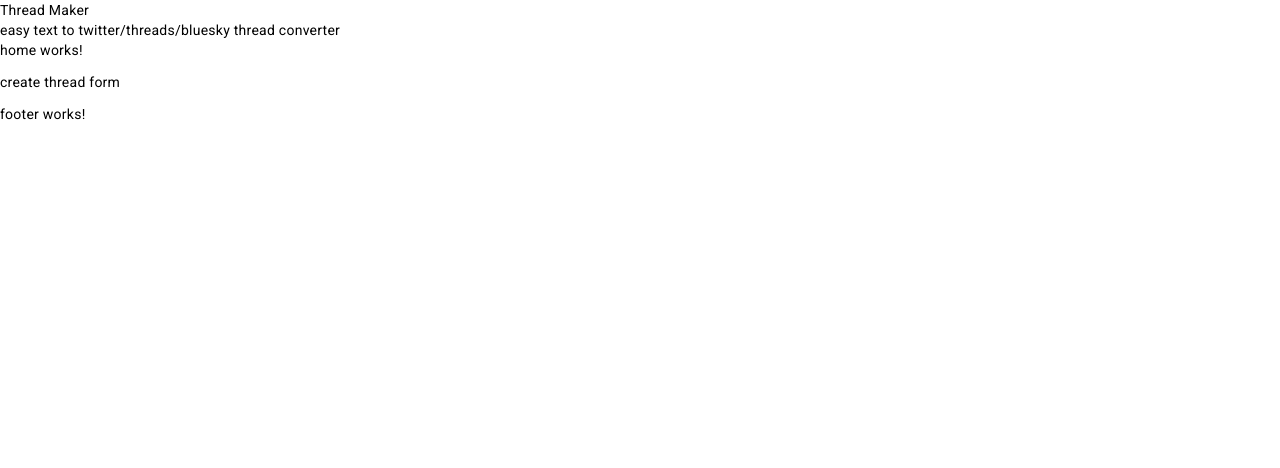
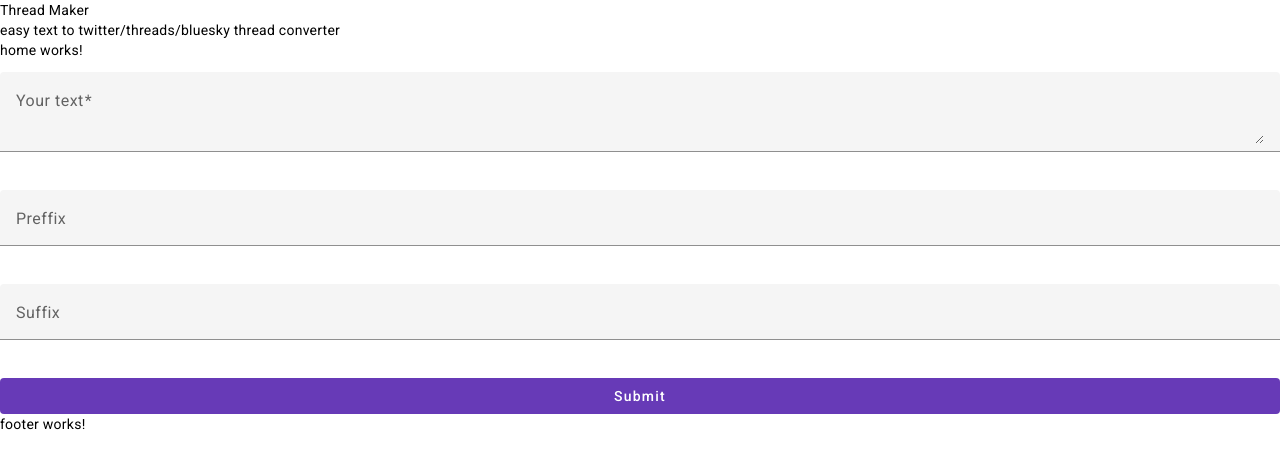
Before and after one commit to YevhenMalyi/thread-maker, an Angular app: page / in a window 1280 px wide. Shown: the top 468 px of the page. Built offline with nearby package versions, Linux system fonts and the light colour scheme.

Commit message:
added form

```diff
--- /dev/null
+++ b/src/app/core/modules/index.ts
@@ -0,0 +1 @@
+export * from './material-form';
--- /dev/null
+++ b/src/app/core/modules/material-form/index.ts
@@ -0,0 +1 @@
+export * from './material-form.module';
--- a/src/app/features/thread/components/create-thread-form/create-thread-form.component.html
+++ b/src/app/features/thread/components/create-thread-form/create-thread-form.component.html
@@ -1 +1,24 @@
-<p>create thread form</p>
+<form
+  class="app-create-thread-form"
+  [formGroup]="createThreadForm"
+  (ngSubmit)="onFormSubmit()"
+>
+  <mat-form-field>
+    <mat-label for="text">Your text</mat-label>
+    <textarea matInput name="text" formControlName="text"></textarea>
+  </mat-form-field>
+
+  <mat-form-field>
+    <mat-label for="prefix">Preffix</mat-label>
+    <input matInput type="textarea" name="prefix" formControlName="prefix"/>
+  </mat-form-field>
+
+  <mat-form-field>
+    <mat-label for="suffix">Suffix</mat-label>
+    <input matInput type="textarea" name="suffix" formControlName="suffix"/>
+  </mat-form-field>
+
+  <button mat-flat-button type="submit" color="primary">
+    Submit
+  </button>
+</form>
--- a/src/app/features/thread/components/create-thread-form/create-thread-form.component.scss
+++ b/src/app/features/thread/components/create-thread-form/create-thread-form.component.scss
@@ -0,0 +1,5 @@
+.app-create-thread-form {
+  display: flex;
+  flex-direction: column;
+  gap: 1rem;
+}
--- a/src/app/features/thread/components/create-thread-form/create-thread-form.component.ts
+++ b/src/app/features/thread/components/create-thread-form/create-thread-form.component.ts
@@ -1,4 +1,6 @@
 import { Component, OnInit } from '@angular/core';
+import { FormGroup, Validators } from '@angular/forms';
+import { FormBuilder } from '@angular/forms';
 import { ThreadsService } from '../../services';
 
 @Component({
@@ -7,10 +9,23 @@ import { ThreadsService } from '../../services';
   styleUrls: ['./create-thread-form.component.scss']
 })
 export class CreateThreadFormComponent implements OnInit {
-  constructor(private threadsService: ThreadsService) {
-  }
+  createThreadForm: FormGroup = this.formBuilder.group({
+    text: ['', Validators.required],
+    prefix: [''],
+    suffix: ['']
+  });
+
+  constructor(
+    private threadsService: ThreadsService,
+    private formBuilder: FormBuilder,
+  ) {}
 
   ngOnInit(): void {
     this.threadsService.test();
   }
+
+  onFormSubmit(): void {
+    console.log(this.createThreadForm);
+    this.threadsService.test();
+  }
 }
--- a/src/app/features/thread/components/create-thread-form/create-thread-form.module.ts
+++ b/src/app/features/thread/components/create-thread-form/create-thread-form.module.ts
@@ -1,9 +1,12 @@
 import { NgModule } from '@angular/core';
 
 import { CreateThreadFormComponent } from './create-thread-form.component';
+import { MaterialFormModule } from 'src/app/core/modules';
 
 @NgModule({
-  imports: [],
+  imports: [
+    MaterialFormModule,
+  ],
   exports: [CreateThreadFormComponent],
   declarations: [CreateThreadFormComponent],
   providers: [],
--- a/src/app/features/thread/thread.module.ts
+++ b/src/app/features/thread/thread.module.ts
@@ -1,5 +1,7 @@
 import { NgModule } from '@angular/core';
+
 import { CreateThreadFormModule } from './components';
+
 
 @NgModule({
   imports: [],
```
Also changed, not shown: src/app/core/modules/material-form/material-form.module.ts (added, +24 -0 lines).
